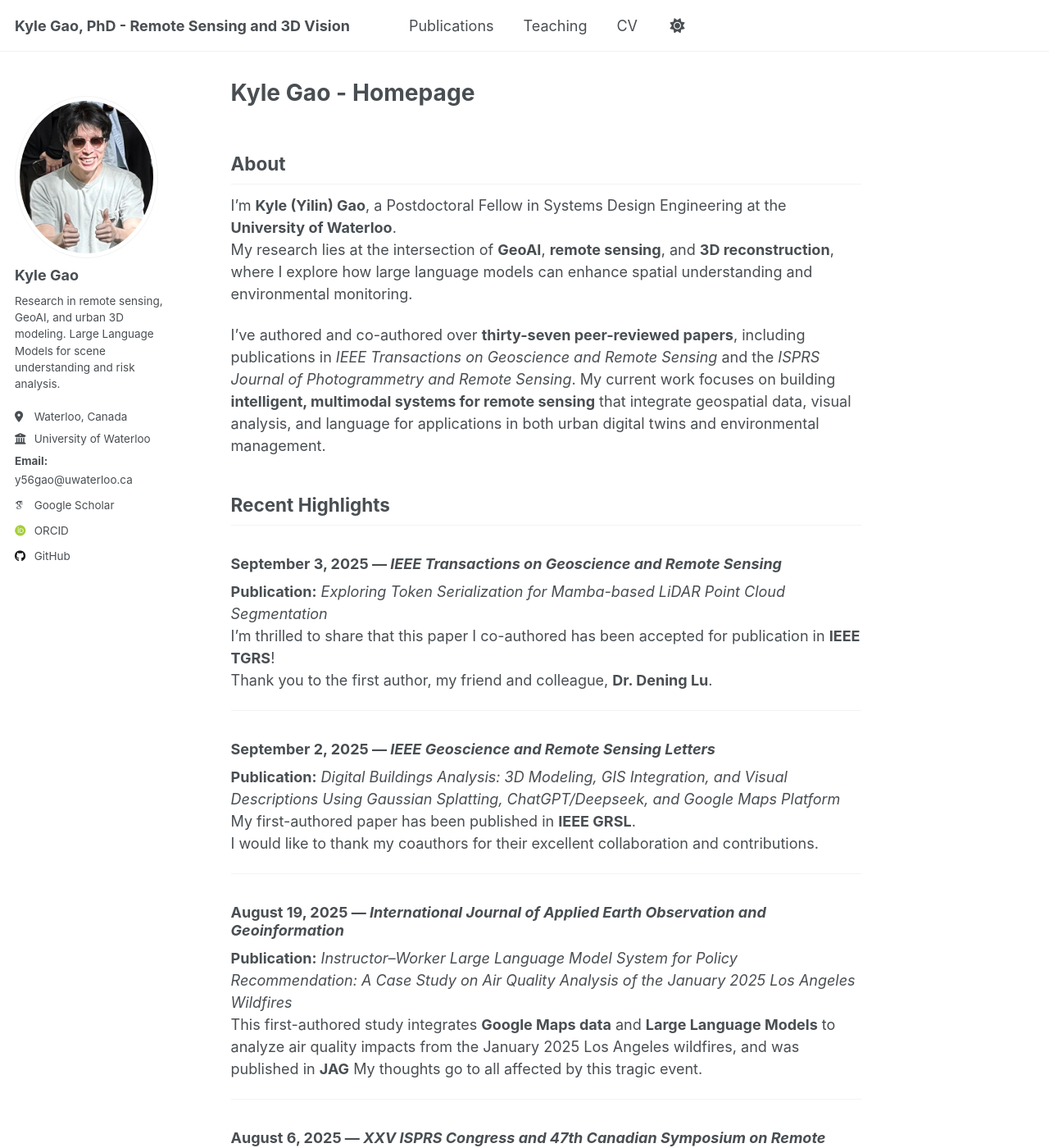
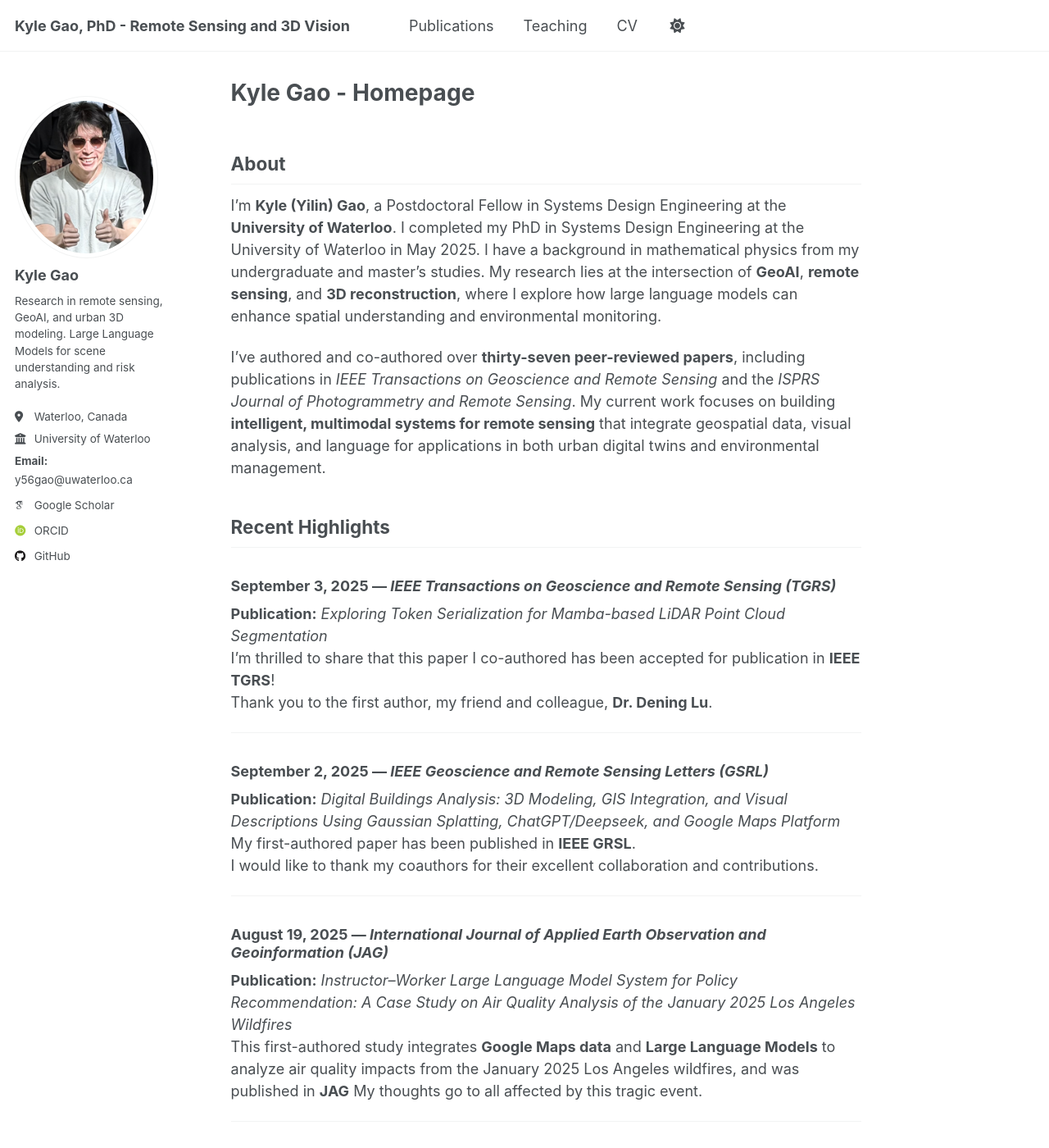
Before and after one commit to kyle-gao/kyle-gao.github.io, a Jekyll site: the page built from _pages/about.md, in a window 1280 px wide and 1400 px high. Shown: the whole window at 82% size. Built offline with Jekyll 4.4.1, drawn with Linux system fonts in a browser that asks for light colours; some web fonts are replaced; a script that is not in the unit is left out.

Commit message:
Update about.md

```diff
--- a/_pages/about.md
+++ b/_pages/about.md
@@ -8,7 +8,7 @@ redirect_from:
 ---
 ## About
 
-I’m **Kyle (Yilin) Gao**, a Postdoctoral Fellow in Systems Design Engineering at the **University of Waterloo**.
+I’m **Kyle (Yilin) Gao**, a Postdoctoral Fellow in Systems Design Engineering at the **University of Waterloo**. I completed my PhD in Systems Design Engineering at the University of Waterloo in May 2025. I have a background in mathematical physics from my undergraduate and master’s studies.
 My research lies at the intersection of **GeoAI**, **remote sensing**, and **3D reconstruction**, where I explore how large language models can enhance spatial understanding and environmental monitoring.
 
 I’ve authored and co-authored over **thirty-seven peer-reviewed papers**, including publications in *IEEE Transactions on Geoscience and Remote Sensing* and the *ISPRS Journal of Photogrammetry and Remote Sensing*.
@@ -16,21 +16,21 @@ My current work focuses on building **intelligent, multimodal systems for remote
 
 ## Recent Highlights
 
-### September 3, 2025 — *IEEE Transactions on Geoscience and Remote Sensing*
+### September 3, 2025 — *IEEE Transactions on Geoscience and Remote Sensing (TGRS)*
 **Publication:** *Exploring Token Serialization for Mamba-based LiDAR Point Cloud Segmentation*
 I’m thrilled to share that this paper I co-authored has been accepted for publication in **IEEE TGRS**!
 Thank you to the first author, my friend and colleague, **Dr. Dening Lu**.
 
 ---
 
-### September 2, 2025 — *IEEE Geoscience and Remote Sensing Letters*
+### September 2, 2025 — *IEEE Geoscience and Remote Sensing Letters (GSRL)*
 **Publication:** *Digital Buildings Analysis: 3D Modeling, GIS Integration, and Visual Descriptions Using Gaussian Splatting, ChatGPT/Deepseek, and Google Maps Platform*
 My first-authored paper has been published in **IEEE GRSL**.
 I would like to thank my coauthors for their excellent collaboration and contributions.
 
 ---
 
-### August 19, 2025 — *International Journal of Applied Earth Observation and Geoinformation*
+### August 19, 2025 — *International Journal of Applied Earth Observation and Geoinformation (JAG)*
 **Publication:** *Instructor–Worker Large Language Model System for Policy Recommendation: A Case Study on Air Quality Analysis of the January 2025 Los Angeles Wildfires*
 This first-authored study integrates **Google Maps data** and **Large Language Models** to analyze air quality impacts from the January 2025 Los Angeles wildfires, and was published in **JAG**
 My thoughts go to all affected by this tragic event.
```
